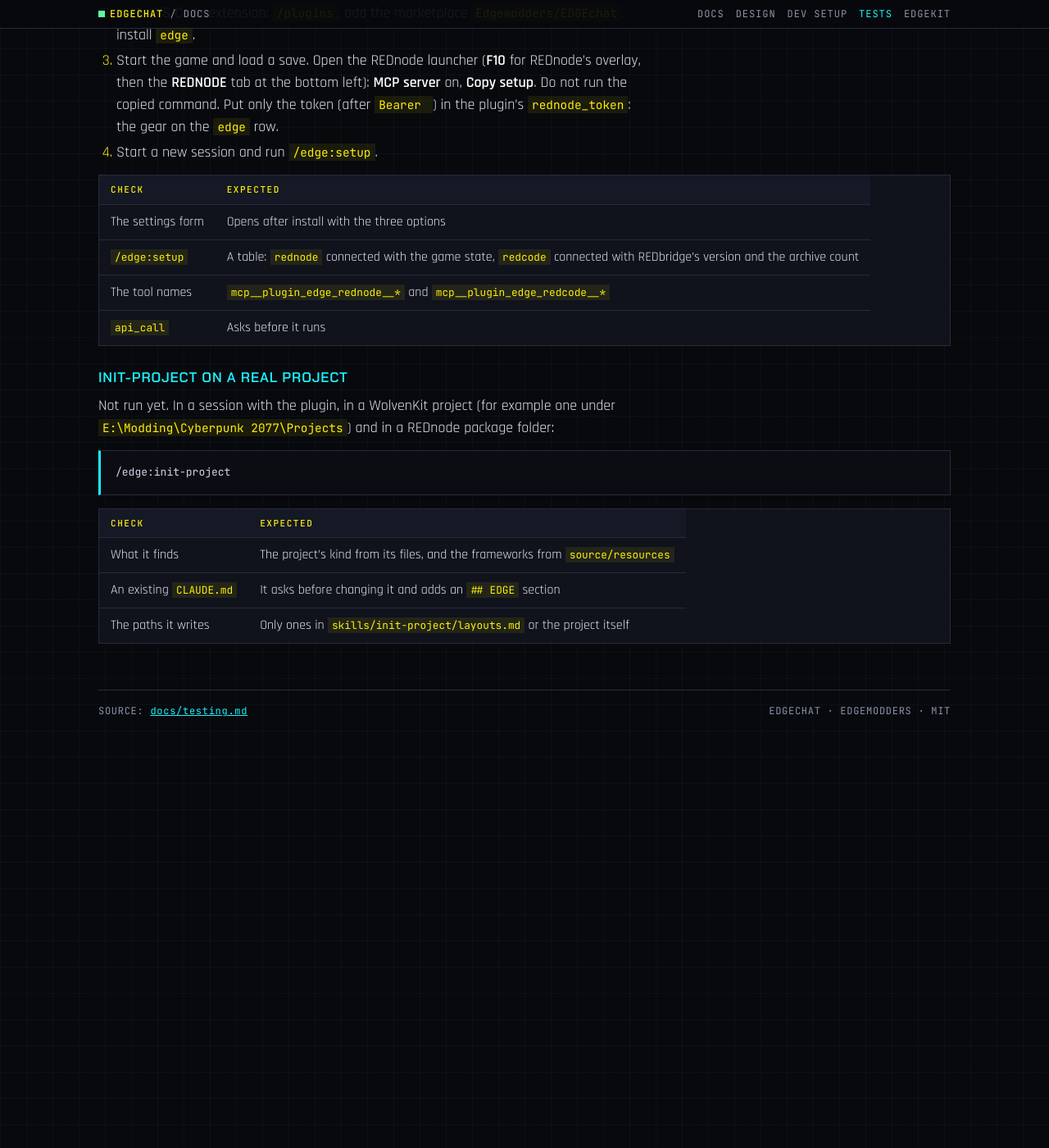
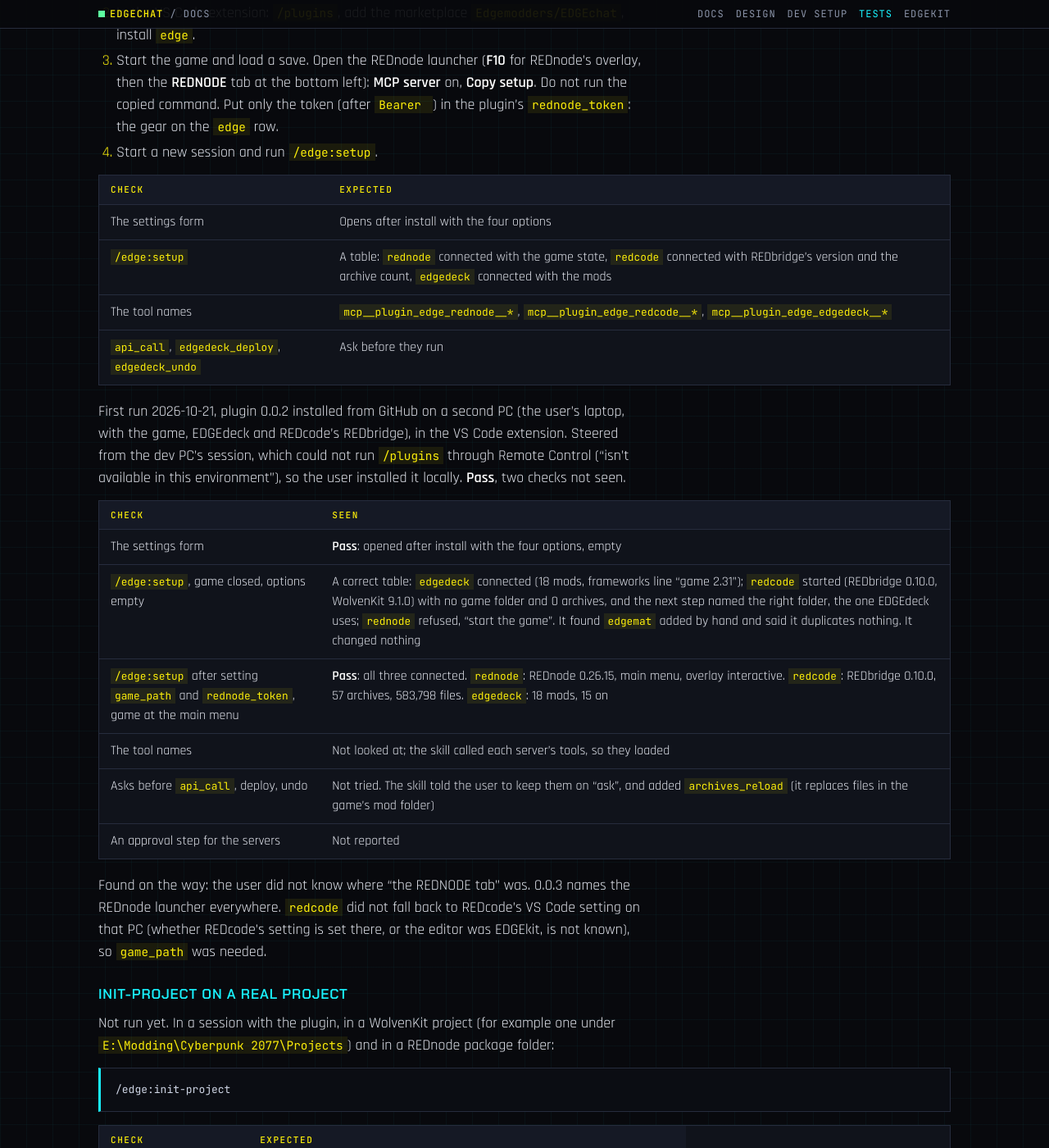
Before and after one commit to Edgemodders/EDGEchat, a Jekyll site: the page built from docs/testing.md, in a window 1280 px wide and 1400 px high, scrolled down 6213 px. Shown: the whole window at 82% size. Built offline with Jekyll 4.4.1, drawn with Linux system fonts in a browser that asks for light colours; our own code applies the rules of GitHub Pages for plain Markdown files; before the commit the page ends 7153 px from its top, so only the background shows below that; some of the changed text lies outside the part shown.

Commit message:
P1 done: the test in VS Code with the game passes
Installed from GitHub on a second PC, in the VS Code extension: the form
opened with four options, and /edge:setup reported rednode, redcode and
edgedeck connected with the game running. Two checks not seen: an approval
step for the servers, and the ask before api_call and deploy.

Co-Authored-By: Claude Opus 5.5 <noreply@anthropic.com>

```diff
--- a/docs/testing.md
+++ b/docs/testing.md
@@ -17,10 +17,10 @@ Last updated 2026-10-21.
 | [redcode server through the wrapper](#redcode-server-through-the-wrapper) | By hand, over stdio | P1 | 2026-10-16 | Pass |
 | [edgedeck server through the wrapper](#edgedeck-server-through-the-wrapper) | By hand, over stdio | P1 | 2026-10-21 | Pass |
 | [rednode with no token](#rednode-with-no-token) | CLI, game running | P1 | 2026-10-16 | Seen: HTTP 401 |
-| [P1 test in VS Code with the game](#p1-test-in-vs-code-with-the-game) | By hand, in a session | P1 | Not run | |
+| [P1 test in VS Code with the game](#p1-test-in-vs-code-with-the-game) | By hand, in a session | P1 | 2026-10-21 | Pass; two checks not seen |
 | [init-project on a real project](#init-project-on-a-real-project) | By hand, in a session | P1 | Not run | |
 
-The skills have not run in a Claude Code session yet. A scratch config has no Claude login, so every test so far checked how the plugin installs and starts its servers, not what Claude does with it. The last two tests are the first ones in a session.
+A scratch config has no Claude login, so the CLI tests check how the plugin installs and starts its servers, not what Claude does with it. The P1 test on 2026-10-21 was the first run of a skill in a session.
 
 ## A scratch config
 
@@ -199,10 +199,23 @@ Not run yet. The test that ends P1 ([design](design.html#phases)). Needs your ow
 
 | Check | Expected |
 |---|---|
-| The settings form | Opens after install with the three options |
-| `/edge:setup` | A table: `rednode` connected with the game state, `redcode` connected with REDbridge's version and the archive count |
-| The tool names | `mcp__plugin_edge_rednode__*` and `mcp__plugin_edge_redcode__*` |
-| `api_call` | Asks before it runs |
+| The settings form | Opens after install with the four options |
+| `/edge:setup` | A table: `rednode` connected with the game state, `redcode` connected with REDbridge's version and the archive count, `edgedeck` connected with the mods |
+| The tool names | `mcp__plugin_edge_rednode__*`, `mcp__plugin_edge_redcode__*`, `mcp__plugin_edge_edgedeck__*` |
+| `api_call`, `edgedeck_deploy`, `edgedeck_undo` | Ask before they run |
+
+First run 2026-10-21, plugin 0.0.2 installed from GitHub on a second PC (the user's laptop, with the game, EDGEdeck and REDcode's REDbridge), in the VS Code extension. Steered from the dev PC's session, which could not run `/plugins` through Remote Control ("isn't available in this environment"), so the user installed it locally. **Pass**, two checks not seen.
+
+| Check | Seen |
+|---|---|
+| The settings form | **Pass**: opened after install with the four options, empty |
+| `/edge:setup`, game closed, options empty | A correct table: `edgedeck` connected (18 mods, frameworks line "game 2.31"); `redcode` started (REDbridge 0.10.0, WolvenKit 9.1.0) with no game folder and 0 archives, and the next step named the right folder, the one EDGEdeck uses; `rednode` refused, "start the game". It found `edgemat` added by hand and said it duplicates nothing. It changed nothing |
+| `/edge:setup` after setting `game_path` and `rednode_token`, game at the main menu | **Pass**: all three connected. `rednode`: REDnode 0.26.15, main menu, overlay interactive. `redcode`: REDbridge 0.10.0, 57 archives, 583,798 files. `edgedeck`: 18 mods, 15 on |
+| The tool names | Not looked at; the skill called each server's tools, so they loaded |
+| Asks before `api_call`, deploy, undo | Not tried. The skill told the user to keep them on "ask", and added `archives_reload` (it replaces files in the game's mod folder) |
+| An approval step for the servers | Not reported |
+
+Found on the way: the user did not know where "the REDNODE tab" was. 0.0.3 names the REDnode launcher everywhere. `redcode` did not fall back to REDcode's VS Code setting on that PC (whether REDcode's setting is set there, or the editor was EDGEkit, is not known), so `game_path` was needed.
 
 ### init-project on a real project
 
```
Also changed, not shown: other parts of docs/testing.md (+1 -1 lines), CLAUDE.md (+1 -1 lines), docs/design.md (+1 -1 lines), docs/index.md (+2 -2 lines).
